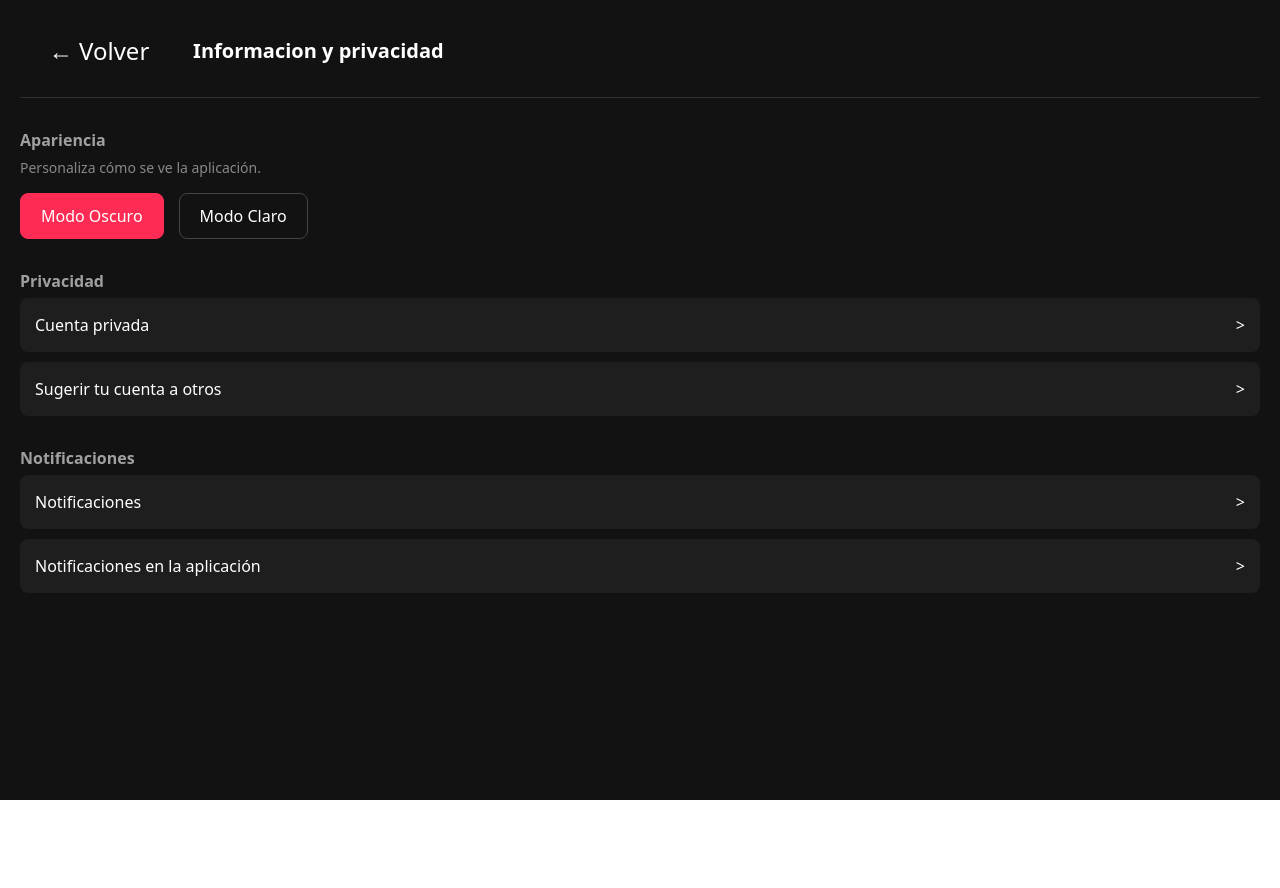
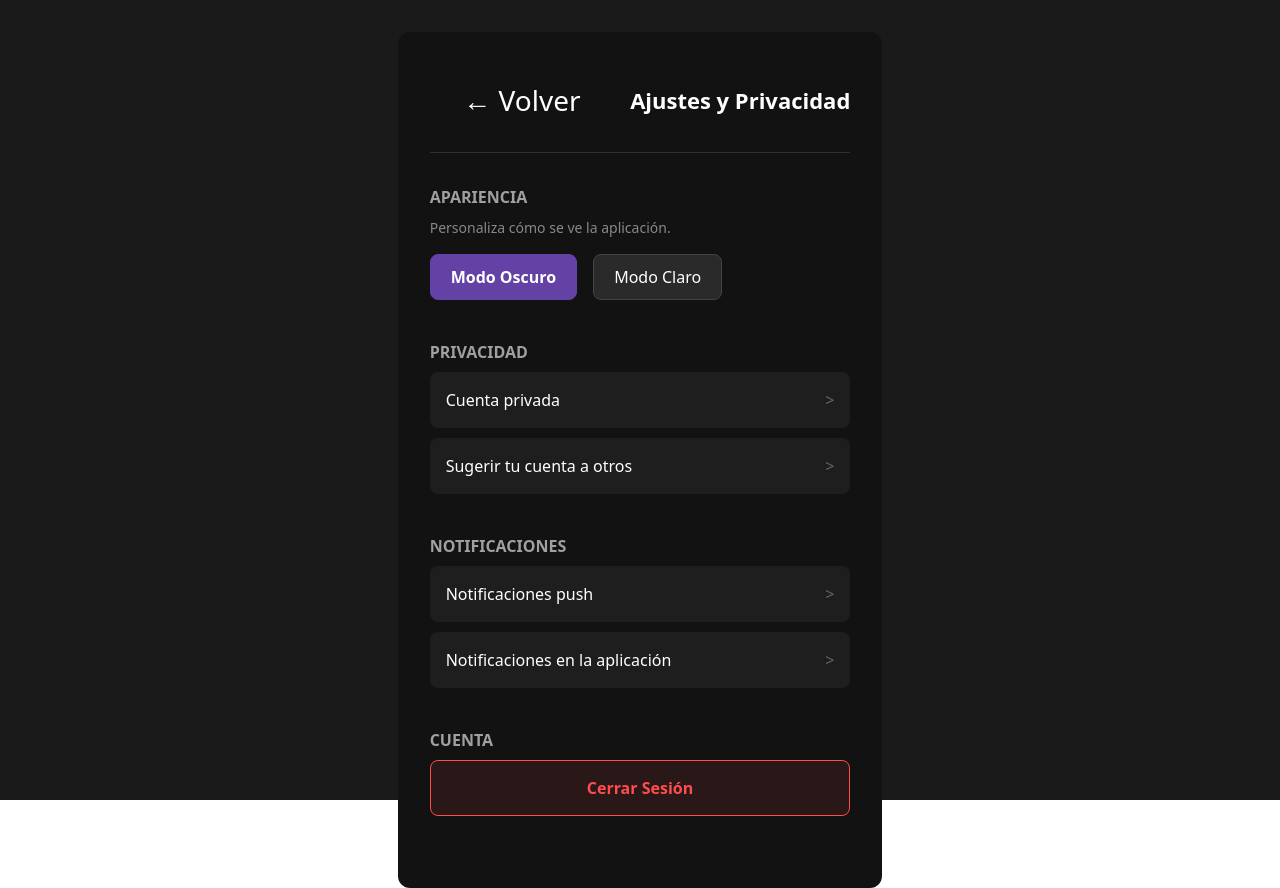
Before and after one commit to SyleafOwl/TokTok, a React (Vite) app: page / in a window 1280 px wide. Both pictures are taken after a click on the element "Perfil". Before the commit the page ends 800 px from the top, so only its background shows below. Built offline with nearby package versions, Linux system fonts and the light colour scheme.

Commit message:
Agrega página "Nosotros" y ajusta Settings
- Se crea el componente y los estilos para la página "Nosotros".
- Se actualiza App.tsx para incluir la nueva ruta.
- Se ajusta Home.tsx para poder navegar a la nueva página.

```diff
--- a/package.json
+++ b/package.json
@@ -12,7 +12,8 @@
   "dependencies": {
     "react": "^19.1.1",
     "react-dom": "^19.1.1",
-    "react-icons": "^5.5.0"
+    "react-icons": "^5.5.0",
+    "react-router-dom": "^7.9.4"
   },
   "devDependencies": {
     "@eslint/js": "^9.36.0",
--- a/src/App.tsx
+++ b/src/App.tsx
@@ -2,27 +2,43 @@
 import React, { useState } from 'react';
 import TokTokHome from './Home';
 import Settings from './Settings';
+import Nosotros from './pages/Nosotros';
 
 const App: React.FC = () => {
+
   const [currentPage, setCurrentPage] = useState('home');
+
 
   const navigateToSettings = () => {
     setCurrentPage('settings');
   };
-
   const navigateToHome = () => {
     setCurrentPage('home');
   };
+  const navigateToNosotros = () => {
+    setCurrentPage('nosotros');
+  };
 
-  return (
-    <div>
-      {currentPage === 'home' ? (
-        <TokTokHome onNavigateToSettings={navigateToSettings} />
-      ) : (
-        <Settings onBack={navigateToHome} />
-      )}
-    </div>
-  );
+  const handleLogout = () => {
+    console.log("Cerrando sesión...");
+    setCurrentPage('home');
+  };
+
+
+  if (currentPage === 'home') {
+    return <TokTokHome onNavigateToSettings={navigateToSettings} onNavigateToNosotros={navigateToNosotros} />;
+  }
+
+  if (currentPage === 'settings') {
+    return <Settings onBack={navigateToHome} onLogout={handleLogout} />;
+  }
+
+  if (currentPage === 'nosotros') {
+    return <Nosotros onBack={navigateToHome} />;
+  }
+
+
+  return <div>Página no encontrada</div>;
 };
 
 export default App;
--- a/src/Home.tsx
+++ b/src/Home.tsx
@@ -4,6 +4,7 @@ import './Home.css';
 
 interface HomeProps {
   onNavigateToSettings: () => void;
+  onNavigateToNosotros: () => void;
 }
 
 const initialVideos = [
@@ -24,7 +25,7 @@ const getMoreVideos = (startId: number, count = 2) => {
     }));
 };
 
-const TokTokHome: React.FC<HomeProps> = ({ onNavigateToSettings }) => {
+const TokTokHome: React.FC<HomeProps> = ({ onNavigateToSettings, onNavigateToNosotros }) => {
     const [videos, setVideos] = useState(initialVideos);
     const [loading, setLoading] = useState(false);
     const videoContainerRef = useRef<HTMLDivElement>(null);
@@ -58,6 +59,7 @@ const TokTokHome: React.FC<HomeProps> = ({ onNavigateToSettings }) => {
         <div className="tiktok-container">
             <div className="main-content">
                 <nav className="nav-bar">
+                    <div className="nav-item" onClick={onNavigateToNosotros} style={{cursor: 'pointer'}}>Nosotros</div>
                     <div className="nav-item following">Siguiendo</div>
                     <div className="nav-item for-you active">Para ti</div>
                 </nav>
--- a/src/Settings.css
+++ b/src/Settings.css
@@ -1,78 +1,103 @@
 /* src/Settings.css */
-
 .settings-container {
-  width: 100vw;
-  min-height: 100vh;
-  background-color: #121212; /* Un fondo oscuro diferente */
+  max-width: 700px;
+  margin: 2rem auto;
+  padding: 2rem;
+  background-color: #121212;
   color: #fff;
-  padding: 20px;
-  box-sizing: border-box;
+  border-radius: 12px;
 }
-
 .settings-header {
   display: flex;
   align-items: center;
-  margin-bottom: 30px;
+  margin-bottom: 2rem;
   border-bottom: 1px solid #2f2f2f;
-  padding-bottom: 15px;
+  padding-bottom: 1rem;
 }
-
 .back-button {
   background: none;
   border: none;
   color: #fff;
-  font-size: 24px;
+  font-size: 28px;
   cursor: pointer;
-  margin-right: 15px;
+  margin-right: 1rem;
 }
-
 .settings-header h1 {
-  font-size: 20px;
+  font-size: 22px;
   margin: 0;
 }
-
 .settings-section {
-  margin-bottom: 30px;
+  margin-bottom: 2.5rem;
 }
-
 .settings-section h2 {
   font-size: 16px;
   color: #a0a0a0;
-  margin-bottom: 5px;
+  margin-bottom: 8px;
+  text-transform: uppercase;
 }
-
 .settings-section p {
   font-size: 14px;
   color: #888;
-  margin-bottom: 15px;
+  margin-top: 0;
+  margin-bottom: 1rem;
 }
-
 .theme-options {
   display: flex;
-  gap: 15px;
+  gap: 1rem;
 }
-
 .theme-option {
   padding: 10px 20px;
   border: 1px solid #444;
   border-radius: 8px;
   cursor: pointer;
-  transition: background-color 0.2s;
+  background-color: #2a2a2a;
 }
-
 .theme-option.active {
-  background-color: #fe2c55; /* Color de TikTok */
-  border-color: #fe2c55;
+  background-color: #6441a5;
+  border-color: #6441a5;
+  font-weight: bold;
 }
-
 .settings-item {
   background-color: #1e1e1e;
-  padding: 15px;
+  padding: 1rem;
   border-radius: 8px;
   margin-bottom: 10px;
   display: flex;
   justify-content: space-between;
   align-items: center;
+}
+.settings-item span:last-child {
+  color: #666;
+}
+.logout-button {
+  width: 100%;
+  padding: 1rem;
   font-size: 16px;
+  font-weight: bold;
+  color: #ff4d4d;
+  background-color: rgba(255, 77, 77, 0.1);
+  border: 1px solid #ff4d4d;
+  border-radius: 8px;
   cursor: pointer;
+  transition: background-color 0.2s;
 }
+.logout-button:hover {
+  background-color: rgba(255, 77, 77, 0.2);
+}
+
+.logout-button {
+  width: 100%;
+  padding: 1rem;
+  font-size: 16px;
+  font-weight: bold;
+  color: #ff4d4d;
+  background-color: rgba(255, 77, 77, 0.1);
+  border: 1px solid #ff4d4d;
+  border-radius: 8px;
+  cursor: pointer;
+  transition: background-color 0.2s;
+}
+
+.logout-button:hover {
+  background-color: rgba(255, 77, 77, 0.2);
+}
--- a/src/Settings.tsx
+++ b/src/Settings.tsx
@@ -2,18 +2,22 @@
 import React from 'react';
 import './Settings.css';
 
+
 interface SettingsProps {
   onBack: () => void;
+  onLogout: () => void;
 }
 
-const Settings: React.FC<SettingsProps> = ({ onBack }) => {
+const Settings: React.FC<SettingsProps> = ({ onBack, onLogout }) => {
   return (
     <div className="settings-container">
       <header className="settings-header">
         <button onClick={onBack} className="back-button">&larr; Volver</button>
-        <h1>Informacion y privacidad</h1>
+        <h1>Ajustes y Privacidad</h1>
       </header>
+
       <div className="settings-content">
+
         <div className="settings-section">
           <h2>Apariencia</h2>
           <p>Personaliza cómo se ve la aplicación.</p>
@@ -22,15 +26,27 @@ const Settings: React.FC<SettingsProps> = ({ onBack }) => {
             <div className="theme-option">Modo Claro</div>
           </div>
         </div>
+
+
         <div className="settings-section">
           <h2>Privacidad</h2>
           <div className="settings-item"><span>Cuenta privada</span><span>&gt;</span></div>
           <div className="settings-item"><span>Sugerir tu cuenta a otros</span><span>&gt;</span></div>
         </div>
+
+
         <div className="settings-section">
           <h2>Notificaciones</h2>
-          <div className="settings-item"><span>Notificaciones</span><span>&gt;</span></div>
+          <div className="settings-item"><span>Notificaciones push</span><span>&gt;</span></div>
           <div className="settings-item"><span>Notificaciones en la aplicación</span><span>&gt;</span></div>
+        </div>
+
+
+        <div className="settings-section">
+            <h2>Cuenta</h2>
+            <button className="logout-button" onClick={onLogout}>
+                Cerrar Sesión
+            </button>
         </div>
       </div>
     </div>
--- a/src/main.jsx
+++ b/src/main.jsx
@@ -1,4 +1,4 @@
-// src/main.jsx
+
 import { StrictMode } from 'react';
 import { createRoot } from 'react-dom/client';
 import './index.css';
@@ -6,6 +6,6 @@ import App from './App.tsx';
 
 createRoot(document.getElementById('root')).render(
   <StrictMode>
-    <App />
+      <App />
   </StrictMode>,
 );
--- /dev/null
+++ b/src/pages/Nosotros.tsx
@@ -0,0 +1,44 @@
+// src/pages/Nosotros.tsx
+import React from 'react';
+import './NosotrosPage.css';
+
+// --- Props que el componente recibirá (solo una función para volver) ---
+interface NosotrosProps {
+  onBack: () => void;
+}
+
+// --- Lista de los 5 miembros de tu equipo ---
+const teamMembers = [
+  { nombre: 'Jericko', fotoUrl: 'https://via.placeholder.com/150/771796/FFFFFF?Text=Jericko' },
+  { nombre: 'Nombre Miembro 2', fotoUrl: 'https://via.placeholder.com/150/c70039/FFFFFF?Text=Miembro+2' },
+  { nombre: 'Nombre Miembro 3', fotoUrl: 'https://via.placeholder.com/150/FFC300/000000?Text=Miembro+3' },
+  { nombre: 'Nombre Miembro 4', fotoUrl: 'https://via.placeholder.com/150/17a2b8/FFFFFF?Text=Miembro+4' },
+  { nombre: 'Nombre Miembro 5', fotoUrl: 'https://via.placeholder.com/150/28a745/FFFFFF?Text=Miembro+5' }
+];
+
+// --- El componente de tu página ---
+const Nosotros: React.FC<NosotrosProps> = ({ onBack }) => {
+  return (
+    <div className="nosotros-container">
+      <h1 className="nosotros-title">Nuestro Equipo</h1>
+
+      {/* Botón para regresar a la página de inicio */}
+      <button onClick={onBack} style={{ marginBottom: '2rem', padding: '10px 20px', cursor: 'pointer' }}>
+        &larr; Volver al Inicio
+      </button>
+
+      <p className="nosotros-subtitle">Conoce a las personas que hacen posible esta plataforma.</p>
+
+      <div className="members-grid">
+        {teamMembers.map((member) => (
+          <div key={member.nombre} className="member-card">
+            <img src={member.fotoUrl} alt={`Foto de ${member.nombre}`} className="member-photo" />
+            <h3 className="member-name">{member.nombre}</h3>
+          </div>
+        ))}
+      </div>
+    </div>
+  );
+};
+
+export default Nosotros;
--- /dev/null
+++ b/src/pages/NosotrosPage.css
@@ -0,0 +1,122 @@
+
+/* src/pages/NosotrosPage.css */
+.nosotros-container {
+  max-width: 900px;
+  margin: 2rem auto;
+  padding: 2rem;
+  text-align: center;
+  background-color: #121212;
+  color: #fff;
+  border-radius: 8px;
+}
+.nosotros-title {
+  font-size: 2.5rem;
+  margin-bottom: 0.5rem;
+}
+.nosotros-subtitle {
+  font-size: 1.2rem;
+  color: #888;
+  margin-bottom: 3rem;
+}
+.members-grid {
+  display: grid;
+  grid-template-columns: repeat(auto-fit, minmax(200px, 1fr));
+  gap: 2rem;
+}
+.member-card {
+  background-color: #1e1e1e;
+  border-radius: 12px;
+  padding: 1.5rem;
+  box-shadow: 0 4px 12px rgba(0, 0, 0, 0.4);
+  transition: transform 0.2s ease-in-out;
+}
+.member-card:hover {
+  transform: translateY(-5px);
+}
+.member-photo {
+  width: 120px;
+  height: 120px;
+  border-radius: 50%;
+  object-fit: cover;
+  border: 4px solid #444;
+  margin-bottom: 1rem;
+}
+.member-name {
+  font-size: 1.25rem;
+  font-weight: 600;
+  margin: 0;
+}
+
+
+html, body, #root {
+  height: 100%;
+  width: 100%;
+  margin: 0;
+  padding: 0;
+  display: flex;
+  justify-content: center;
+  align-items: flex-start;
+  background-color: #1a1a1a;
+}
+
+
+
+.nosotros-container {
+  max-width: 900px;
+
+  margin: 2rem auto;
+  padding: 2rem;
+  text-align: center;
+  background-color: #121212;
+  color: #fff;
+  border-radius: 8px;
+  box-shadow: 0 4px 15px rgba(0, 0, 0, 0.5);
+  flex-shrink: 0;
+  width: 90%;
+}
+
+
+.nosotros-title {
+  font-size: 2.5rem;
+  margin-bottom: 0.5rem;
+}
+
+.nosotros-subtitle {
+  font-size: 1.2rem;
+  color: #888;
+  margin-bottom: 3rem;
+}
+
+.members-grid {
+  display: grid;
+  grid-template-columns: repeat(auto-fit, minmax(200px, 1fr));
+  gap: 2rem;
+  justify-content: center;
+}
+
+.member-card {
+  background-color: #1e1e1e;
+  border-radius: 12px;
+  padding: 1.5rem;
+  box-shadow: 0 4px 12px rgba(0, 0, 0, 0.4);
+  transition: transform 0.2s ease-in-out;
+}
+
+.member-card:hover {
+  transform: translateY(-5px);
+}
+
+.member-photo {
+  width: 120px;
+  height: 120px;
+  border-radius: 50%;
+  object-fit: cover;
+  border: 4px solid #444;
+  margin-bottom: 1rem;
+}
+
+.member-name {
+  font-size: 1.25rem;
+  font-weight: 600;
+  margin: 0;
+}
```
Also changed, not shown: 1 other file (tests, documents, lock files or other folders).
